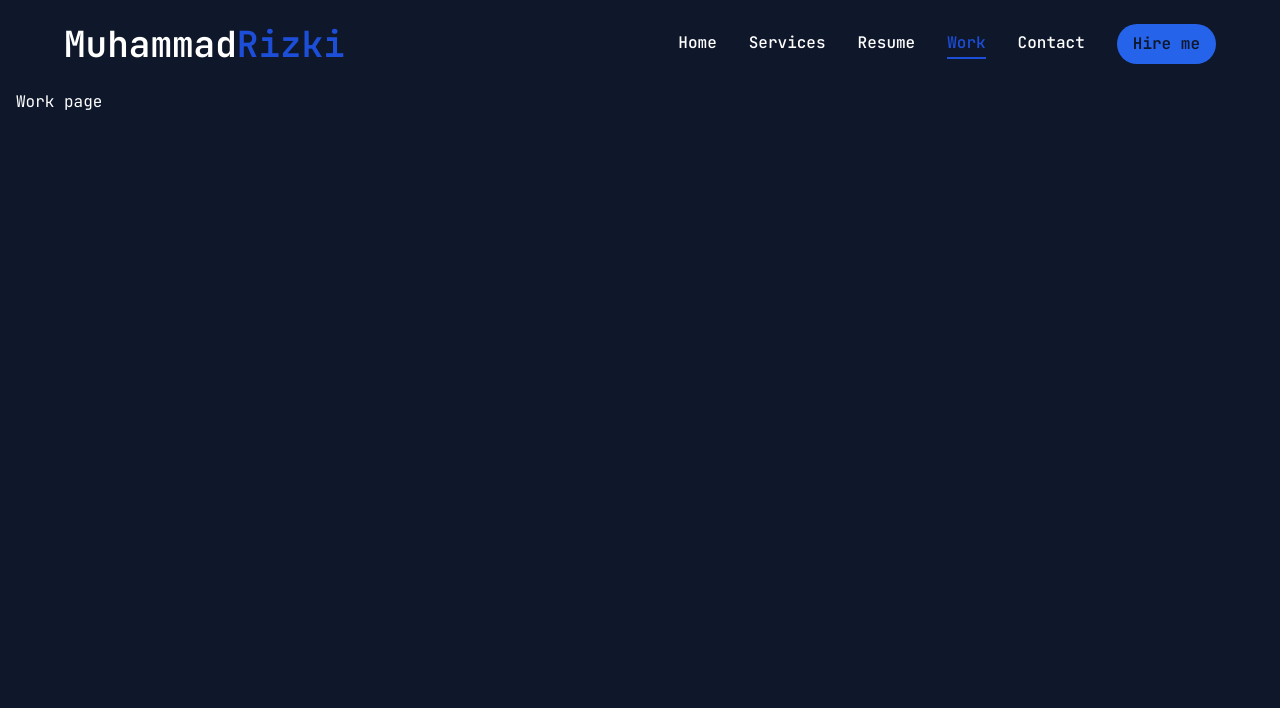
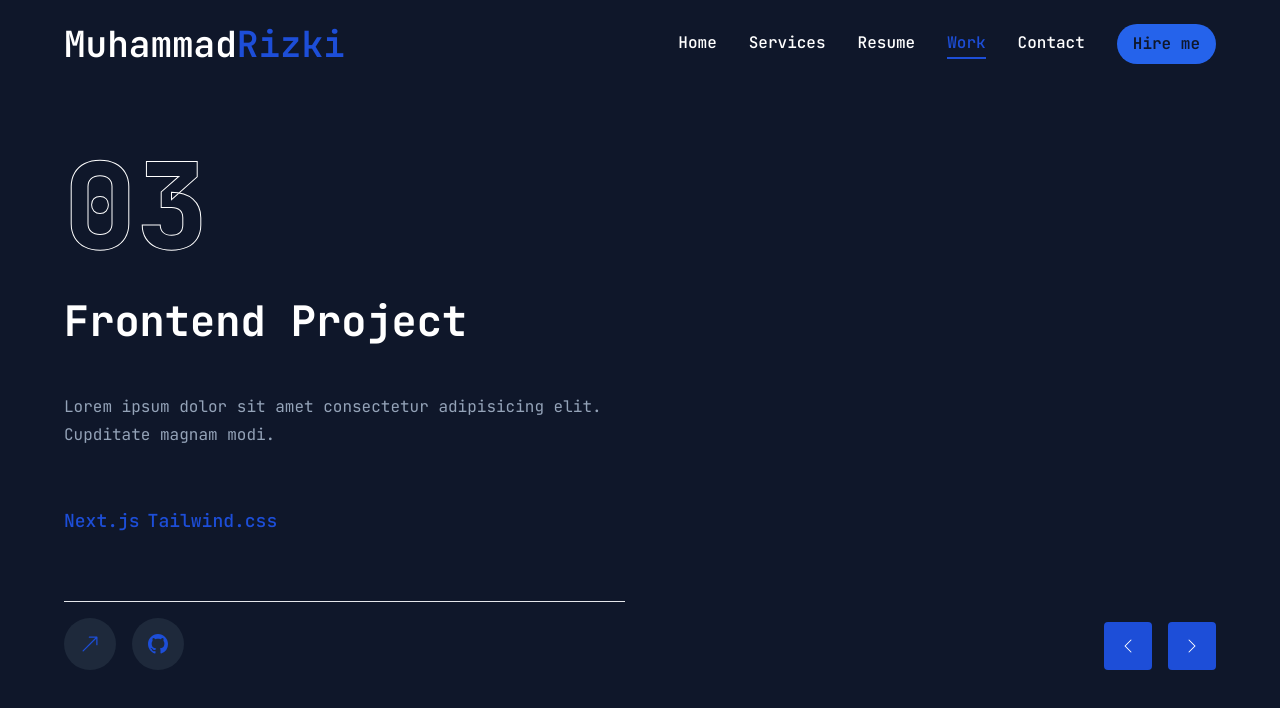
Before and after one commit to MuhammadRizki8/rizki-krngkng, a Next.js app: page /work in a window 1280 px wide. Shown: the top 708 px of the page. Built offline with nearby package versions, Linux system fonts and the light colour scheme.

Commit message:
work page

```diff
--- a/app/work/page.jsx
+++ b/app/work/page.jsx
@@ -1,5 +1,125 @@
+'use client';
+
+import { motion } from 'framer-motion';
+import React, { useState } from 'react';
+import { BsArrowUpRight, BsGithub, BsChevronLeft, BsChevronRight } from 'react-icons/bs';
+
+import Link from 'next/link';
+import Image from 'next/image';
+
+import { Swiper, SwiperSlide } from 'swiper/react';
+import 'swiper/css';
+import { Tooltip, TooltipContent, TooltipProvider, TooltipTrigger } from '@/components/ui/tooltip';
+import 'swiper/css/navigation';
+import 'swiper/css/pagination';
+
+const projects = [
+  {
+    num: '03',
+    category: 'Frontend Project',
+    title: 'Photographer & Film Maker',
+    description: 'Lorem ipsum dolor sit amet consectetur adipisicing elit. Cupditate magnam modi.',
+    stack: ['Next.js', 'Tailwind.css'],
+    image: '/assets/work/thumb1.png',
+    live: '#',
+    github: '#',
+  },
+  {
+    num: '04',
+    category: 'Backend Project',
+    title: 'API Development',
+    description: 'Lorem ipsum dolor sit amet consectetur adipisicing elit. Cupditate magnam modi.',
+    stack: ['Node.js', 'Express'],
+    image: '/assets/work/thumb2.png',
+    live: '#',
+    github: '#',
+  },
+];
+
 const Work = () => {
-  return <div> Work page</div>;
+  const [projectIndex, setProjectIndex] = useState(0);
+
+  const handleNext = () => {
+    setProjectIndex((prevIndex) => (prevIndex + 1) % projects.length);
+  };
+
+  const handlePrev = () => {
+    setProjectIndex((prevIndex) => (prevIndex - 1 + projects.length) % projects.length);
+  };
+
+  return (
+    <motion.section initial={{ opacity: 0 }} animate={{ opacity: 1, transition: { delay: 2.4, duration: 0.4, ease: 'easeIn' } }} className="min-h-[80vh] flex flex-col justify-center py-12 xl:py-0">
+      <div className="container max-w-6xl mx-auto">
+        <div className="flex flex-col xl:flex-row xl:gap-[30px]">
+          {/* Left section */}
+          <motion.div key={projects[projectIndex].num} initial={{ opacity: 0, x: -100 }} animate={{ opacity: 1, x: 0 }} transition={{ duration: 0.5 }} className="w-full xl:w-[50%] flex flex-col xl:justify-between order-2 xl:order-none">
+            {/* Outline number */}
+            <div className="text-[120px] leading-none font-extrabold text-transparent text-outline">{projects[projectIndex].num}</div>
+            {/* Project category */}
+            <h2 className="text-[42px] font-bold leading-none text-white capitalize mb-4">{projects[projectIndex].category}</h2>
+            {/* Project description */}
+            <p className="text-slate-400 mb-6">{projects[projectIndex].description}</p>
+            {/* Tech stack */}
+            <div className="text-blue-700 flex gap-2 text-lg font-medium">
+              {projects[projectIndex].stack.map((tech, index) => (
+                <motion.span key={index} initial={{ opacity: 0 }} animate={{ opacity: 1 }} transition={{ delay: index * 0.2 }}>
+                  {tech}
+                </motion.span>
+              ))}
+            </div>
+            {/* Icons */}
+            <div className="border-t pt-4 flex items-center mt-8 gap-4">
+              <TooltipProvider>
+                <Tooltip>
+                  <TooltipTrigger>
+                    <Link href={projects[projectIndex].live}>
+                      <motion.div whileHover={{ scale: 1.1 }} className="bg-slate-800 hover:bg-blue-700 rounded-full p-4 text-xl text-blue-700 hover:text-slate-300 transition duration-300">
+                        <BsArrowUpRight />
+                      </motion.div>
+                    </Link>
+                  </TooltipTrigger>
+                  <TooltipContent>Live Preview</TooltipContent>
+                </Tooltip>
+                <Tooltip>
+                  <TooltipTrigger>
+                    <Link href={projects[projectIndex].github}>
+                      <motion.div whileHover={{ scale: 1.1 }} className="bg-slate-800 hover:bg-blue-700 rounded-full p-4 text-xl text-blue-700 hover:text-slate-300 transition duration-300">
+                        <BsGithub />
+                      </motion.div>
+                    </Link>
+                  </TooltipTrigger>
+                  <TooltipContent>GitHub Repository</TooltipContent>
+                </Tooltip>
+              </TooltipProvider>
+            </div>
+          </motion.div>
+
+          {/* Right section - Swiper for images */}
+          <div className="w-full xl:w-[50%] flex flex-col items-end relative">
+            <Swiper slidesPerView={1} onSlideChange={handleNext}>
+              {projects.map((project, index) => (
+                <SwiperSlide key={index}>
+                  <motion.div key={project.image} initial={{ opacity: 0, scale: 0.9 }} animate={{ opacity: 1, scale: 1 }} transition={{ duration: 0.5 }} className="relative w-full h-[300px] xl:h-[460px]">
+                    <Image src={project.image} alt={project.title} layout="fill" objectFit="cover" className="rounded-lg shadow-lg" />
+                  </motion.div>
+                </SwiperSlide>
+              ))}
+            </Swiper>
+
+            {/* Navigation buttons for large screens */}
+            <div className="hidden md:flex justify-center gap-4 mt-4">
+              <motion.button onClick={handlePrev} whileHover={{ scale: 1.1 }} className="bg-blue-700 p-4 rounded-sm hover:bg-blue-800 transition duration-300">
+                <BsChevronLeft className="text-white" />
+              </motion.button>
+              <motion.button onClick={handleNext} whileHover={{ scale: 1.1 }} className="bg-blue-700 p-4 rounded-sm hover:bg-blue-800 transition duration-300">
+                <BsChevronRight className="text-white" />
+              </motion.button>
+            </div>
+          </div>
+        </div>
+      </div>
+    </motion.section>
+  );
 };
 
 export default Work;
--- a/package.json
+++ b/package.json
@@ -24,6 +24,7 @@
     "react-countup": "^6.5.3",
     "react-dom": "^18",
     "react-icons": "^5.3.0",
+    "swiper": "^11.1.12",
     "tailwind-merge": "^2.5.2",
     "tailwindcss-animate": "^1.0.7"
   },
```
Also changed, not shown: 1 other file (tests, documents, lock files or other folders).
